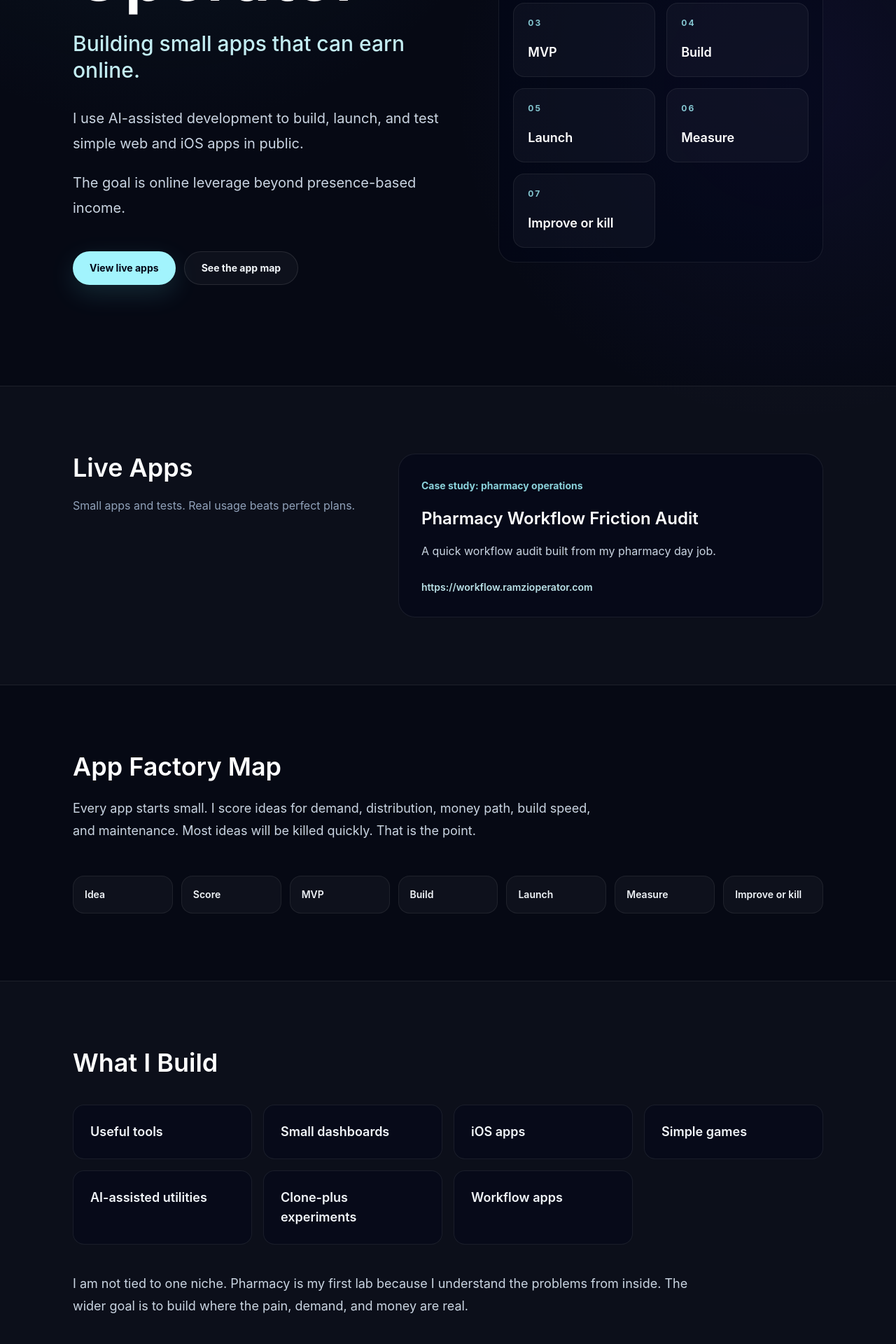
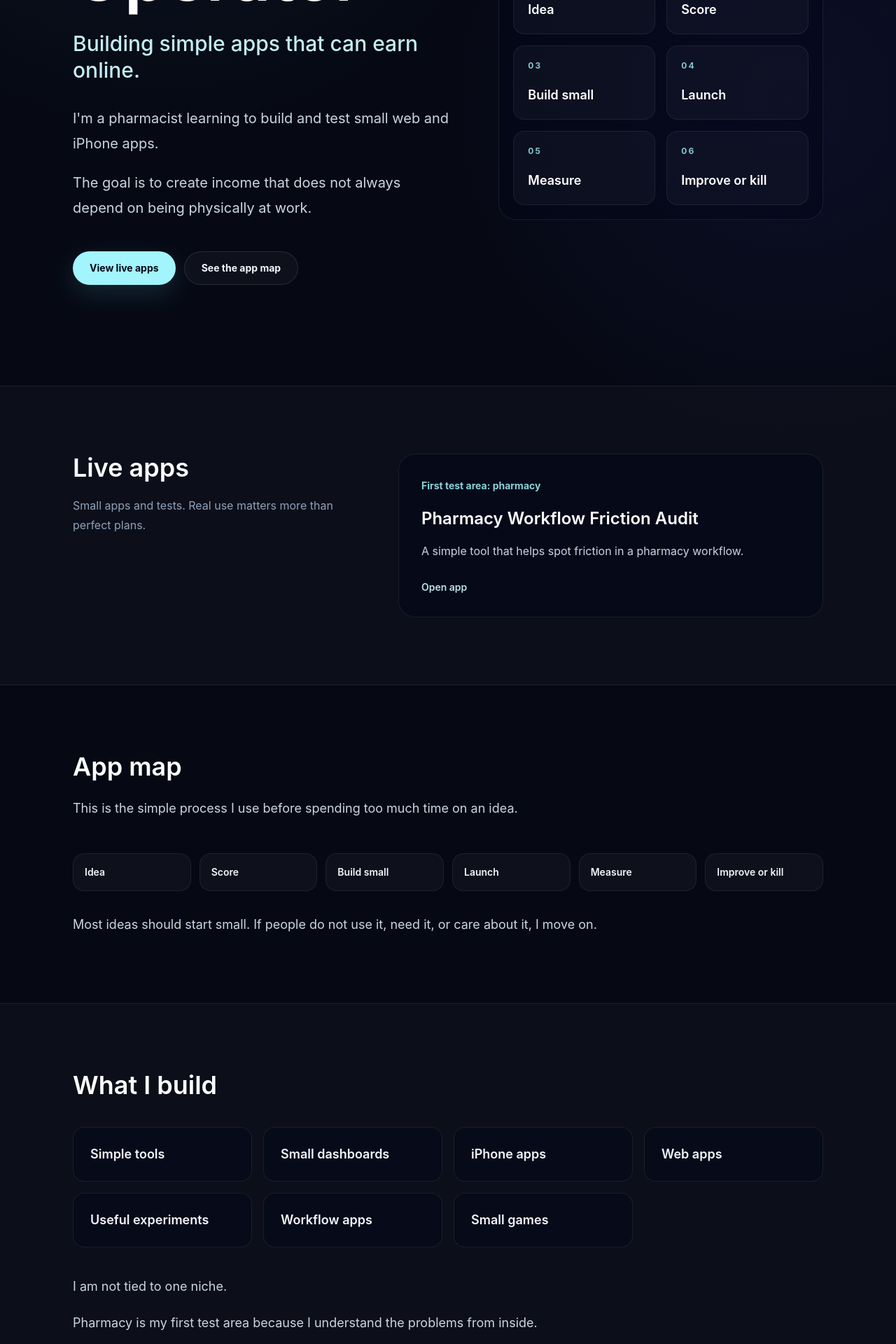
Before and after one commit to osok-coder/ramzioperator-landing, a Next.js app: page / in a window 1280 px wide. Shown: the part 360-2280 px from the top of the page at 70% size. Built offline with nearby package versions, Linux system fonts and the light colour scheme.

Commit message:
Simplify homepage copy for public launch

```diff
--- a/app/layout.tsx
+++ b/app/layout.tsx
@@ -3,7 +3,7 @@ import "./globals.css";
 
 export const metadata: Metadata = {
   title: "Ramzi Operator",
-  description: "Building small apps that can earn online.",
+  description: "Building simple apps that can earn online.",
 };
 
 export default function RootLayout({
--- a/app/page.tsx
+++ b/app/page.tsx
@@ -1,23 +1,23 @@
 const liveApps = [
   {
     title: "Pharmacy Workflow Friction Audit",
-    label: "Case study: pharmacy operations",
-    description: "A quick workflow audit built from my pharmacy day job.",
+    label: "First test area: pharmacy",
+    description: "A simple tool that helps spot friction in a pharmacy workflow.",
     href: "https://workflow.ramzioperator.com",
   },
 ];
 
 const buildTypes = [
-  "Useful tools",
+  "Simple tools",
   "Small dashboards",
-  "iOS apps",
-  "Simple games",
-  "AI-assisted utilities",
-  "Clone-plus experiments",
+  "iPhone apps",
+  "Web apps",
+  "Useful experiments",
   "Workflow apps",
+  "Small games",
 ];
 
-const factorySteps = ["Idea", "Score", "MVP", "Build", "Launch", "Measure", "Improve or kill"];
+const factorySteps = ["Idea", "Score", "Build small", "Launch", "Measure", "Improve or kill"];
 
 export default function Home() {
   return (
@@ -45,11 +45,11 @@ export default function Home() {
             Ramzi Operator
           </h1>
           <p className="mt-8 max-w-2xl text-2xl font-medium leading-tight text-cyan-100/95 sm:text-3xl">
-            Building small apps that can earn online.
+            Building simple apps that can earn online.
           </p>
           <div className="mt-8 max-w-2xl space-y-5 text-lg leading-8 text-slate-300 sm:text-xl sm:leading-9">
-            <p>I use AI-assisted development to build, launch, and test simple web and iOS apps in public.</p>
-            <p>The goal is online leverage beyond presence-based income.</p>
+            <p>I&apos;m a pharmacist learning to build and test small web and iPhone apps.</p>
+            <p>The goal is to create income that does not always depend on being physically at work.</p>
           </div>
           <div className="mt-11 flex flex-col gap-3 sm:flex-row">
             <a
@@ -87,9 +87,9 @@ export default function Home() {
       <section id="apps" className="border-y border-white/[0.07] bg-white/[0.025]">
         <div className="mx-auto grid w-full max-w-6xl gap-10 px-6 py-20 sm:px-8 sm:py-24 lg:grid-cols-[0.7fr_1fr] lg:px-10">
           <div>
-            <h2 className="text-3xl font-semibold tracking-normal text-white sm:text-4xl">Live Apps</h2>
+            <h2 className="text-3xl font-semibold tracking-normal text-white sm:text-4xl">Live apps</h2>
             <p className="mt-5 max-w-lg text-base leading-7 text-slate-400">
-              Small apps and tests. Real usage beats perfect plans.
+              Small apps and tests. Real use matters more than perfect plans.
             </p>
           </div>
           <div className="grid gap-4">
@@ -102,7 +102,7 @@ export default function Home() {
                 <span className="text-sm font-bold text-cyan-200/85">{app.label}</span>
                 <h3 className="mt-5 text-2xl font-semibold text-white">{app.title}</h3>
                 <p className="mt-4 text-base leading-7 text-slate-300">{app.description}</p>
-                <p className="mt-7 text-sm font-semibold text-cyan-100/90">{app.href}</p>
+                <p className="mt-7 text-sm font-semibold text-cyan-100/90">Open app</p>
               </a>
             ))}
           </div>
@@ -111,23 +111,26 @@ export default function Home() {
 
       <section id="map" className="mx-auto w-full max-w-6xl px-6 py-20 sm:px-8 sm:py-24 lg:px-10">
         <div className="max-w-3xl">
-          <h2 className="text-3xl font-semibold tracking-normal text-white sm:text-4xl">App Factory Map</h2>
+          <h2 className="text-3xl font-semibold tracking-normal text-white sm:text-4xl">App map</h2>
           <p className="mt-6 text-lg leading-8 text-slate-300">
-            Every app starts small. I score ideas for demand, distribution, money path, build speed, and maintenance. Most ideas will be killed quickly. That is the point.
+            This is the simple process I use before spending too much time on an idea.
           </p>
         </div>
-        <div className="mt-12 grid gap-3 md:grid-cols-7">
+        <div className="mt-12 grid gap-3 md:grid-cols-6">
           {factorySteps.map((step) => (
             <div key={step} className="rounded-2xl border border-white/[0.07] bg-white/[0.035] p-4">
               <p className="text-sm font-semibold text-slate-100">{step}</p>
             </div>
           ))}
         </div>
+        <p className="mt-8 max-w-3xl text-lg leading-8 text-slate-300">
+          Most ideas should start small. If people do not use it, need it, or care about it, I move on.
+        </p>
       </section>
 
       <section className="border-y border-white/[0.07] bg-white/[0.025]">
         <div className="mx-auto w-full max-w-6xl px-6 py-20 sm:px-8 sm:py-24 lg:px-10">
-          <h2 className="text-3xl font-semibold tracking-normal text-white sm:text-4xl">What I Build</h2>
+          <h2 className="text-3xl font-semibold tracking-normal text-white sm:text-4xl">What I build</h2>
           <div className="mt-10 grid gap-4 sm:grid-cols-2 lg:grid-cols-4">
             {buildTypes.map((item) => (
               <div key={item} className="rounded-2xl border border-white/[0.08] bg-slate-950/50 p-5 sm:p-6">
@@ -135,18 +138,20 @@ export default function Home() {
               </div>
             ))}
           </div>
-          <p className="mt-10 max-w-4xl text-lg leading-8 text-slate-300">
-            I am not tied to one niche. Pharmacy is my first lab because I understand the problems from inside. The wider goal is to build where the pain, demand, and money are real.
-          </p>
+          <div className="mt-10 max-w-4xl space-y-5 text-lg leading-8 text-slate-300">
+            <p>I am not tied to one niche.</p>
+            <p>Pharmacy is my first test area because I understand the problems from inside.</p>
+            <p>The wider goal is to build where the need is real.</p>
+          </div>
         </div>
       </section>
 
       <section className="mx-auto grid w-full max-w-6xl gap-8 px-6 py-20 sm:px-8 sm:py-24 lg:grid-cols-[0.75fr_1fr] lg:px-10">
-        <h2 className="text-3xl font-semibold tracking-normal text-white sm:text-4xl">Why This Exists</h2>
+        <h2 className="text-3xl font-semibold tracking-normal text-white sm:text-4xl">Why this exists</h2>
         <div className="space-y-5 text-lg leading-8 text-slate-300">
-          <p>My day job depends heavily on physical presence.</p>
+          <p>My day job depends heavily on being physically present.</p>
           <p>
-            Ramzi Operator is my attempt to build online leverage through small software products, digital assets, attention, and distribution.
+            Ramzi Operator is my attempt to build online leverage through small apps, useful tools, and digital products.
           </p>
           <p>I am learning in public and shipping small.</p>
         </div>
@@ -155,6 +160,9 @@ export default function Home() {
       <section id="follow" className="mx-auto w-full max-w-6xl px-6 pb-24 sm:px-8 sm:pb-28 lg:px-10">
         <div className="rounded-3xl border border-white/[0.08] bg-slate-950/50 p-6 sm:p-8">
           <h2 className="text-3xl font-semibold tracking-normal text-white sm:text-4xl">Follow</h2>
+          <p className="mt-5 max-w-2xl text-base leading-7 text-slate-400">
+            Follow the process as I build, launch, test, improve, and kill small app ideas.
+          </p>
           <div className="mt-9 grid gap-3 sm:grid-cols-3">
             <a className="rounded-2xl border border-white/[0.08] bg-white/[0.03] p-4 font-semibold text-slate-200 hover:border-cyan-200/30 sm:p-5" href="https://x.com/RamziOperator">
               X: @RamziOperator
```
